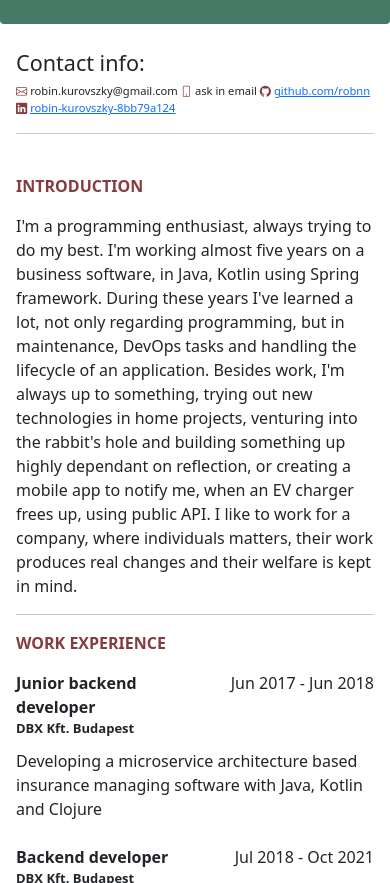
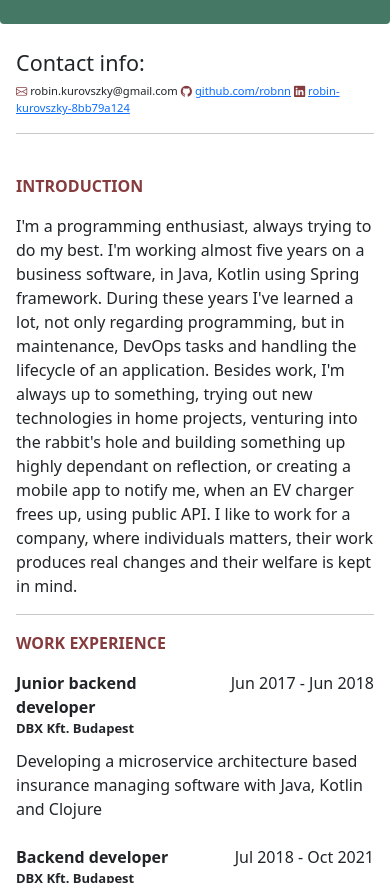
Before and after one commit to robnn/resume, a website: page index.html in a window 390 px wide. Shown: the part 1624-2507 px from the top of the page. Drawn offline with nearby package versions, Linux system fonts and the light colour scheme.

Commit message:
Remove phone info

```diff
--- a/index.html
+++ b/index.html
@@ -418,8 +418,6 @@
                         <p class="text-left" style="font-size: 0.7rem;">
                             <i class="bi-envelope ascent-color"></i>
                             <span>robin.kurovszky@gmail.com</span>
-                            <i class="bi-phone ascent-color"></i>
-                            <span>ask in email</span>
                             <i class="bi-github ascent-color"></i>
                             <span><a href="https://github.com/robnn">github.com/robnn</a></span>
                             <i class="bi-linkedin ascent-color"></i>
```
